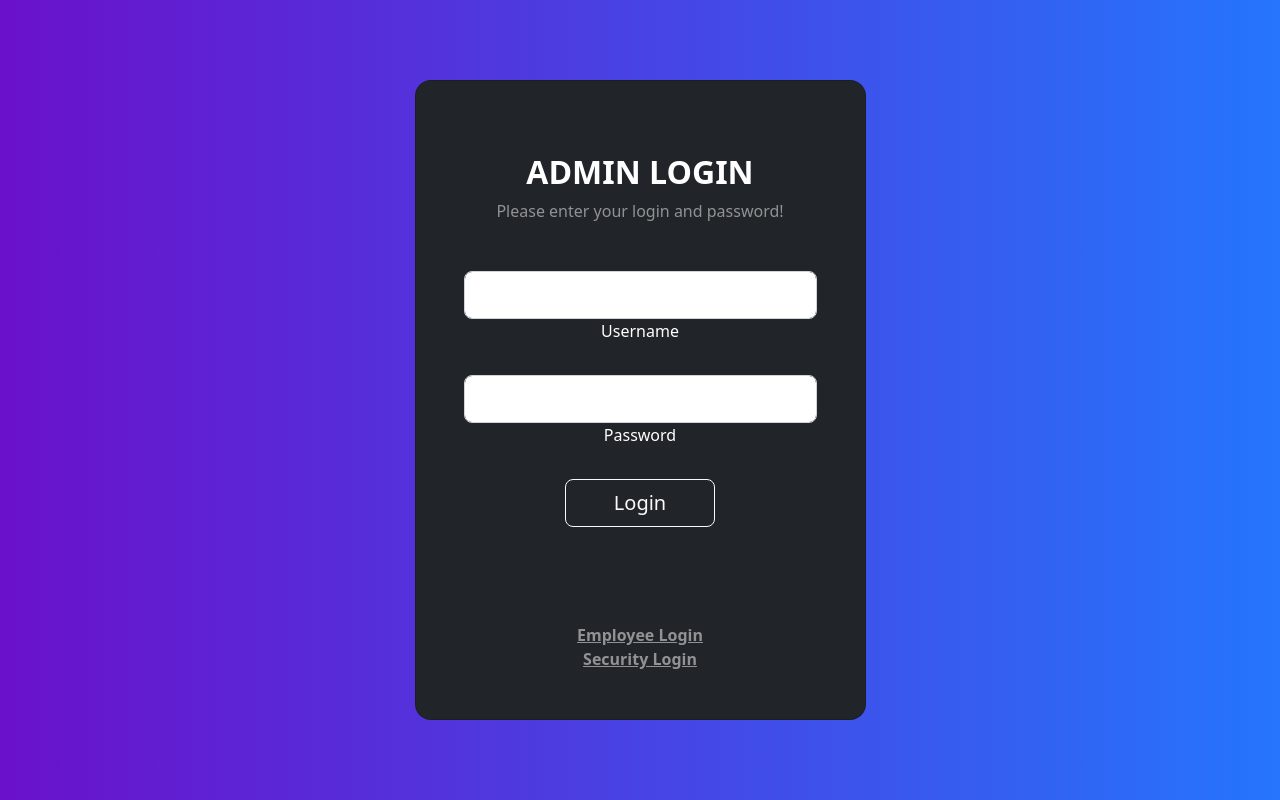
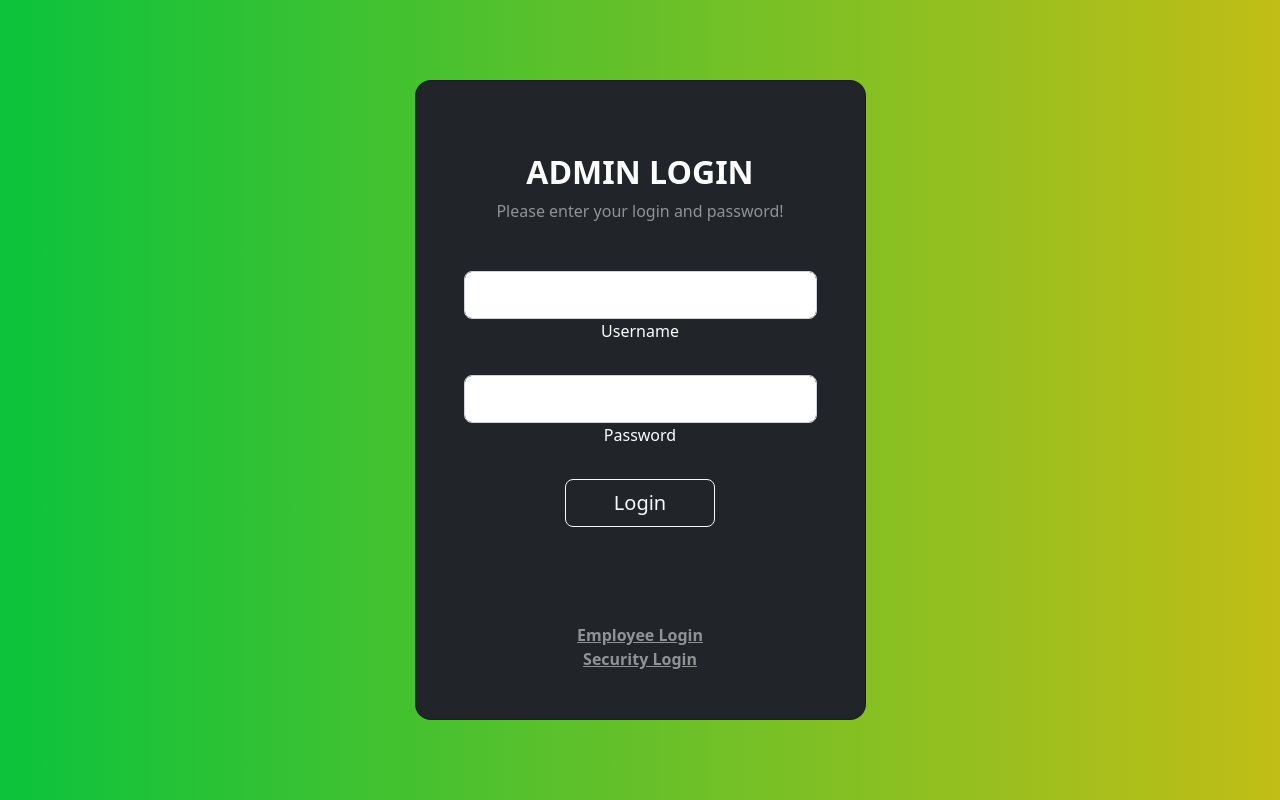
Before and after one commit to goodwinjose26/AngularNestDigitalApp2, an Angular app: page / in a window 1280 px wide. Built offline with nearby package versions, Linux system fonts and the light colour scheme.

Commit message:
clr change

```diff
--- a/src/app/adminlogin/adminlogin.component.html
+++ b/src/app/adminlogin/adminlogin.component.html
@@ -75,9 +75,9 @@
 background: #6a11cb;
 
 /* Chrome 10-25, Safari 5.1-6 */
-background: -webkit-linear-gradient(to right, rgba(106, 17, 203, 1), rgba(37, 117, 252, 1));
+background: -webkit-linear-gradient(to right, rgb(17, 229, 81), rgb(204, 119, 21));
 
 /* W3C, IE 10+/ Edge, Firefox 16+, Chrome 26+, Opera 12+, Safari 7+ */
-background: linear-gradient(to right, rgba(106, 17, 203, 1), rgba(37, 117, 252, 1))
+background: linear-gradient(to right, rgb(11, 195, 60), rgb(193, 190, 22))
 }
   </style>
```
